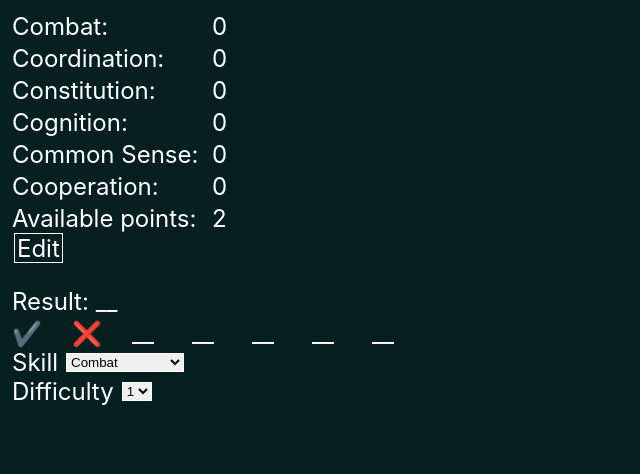
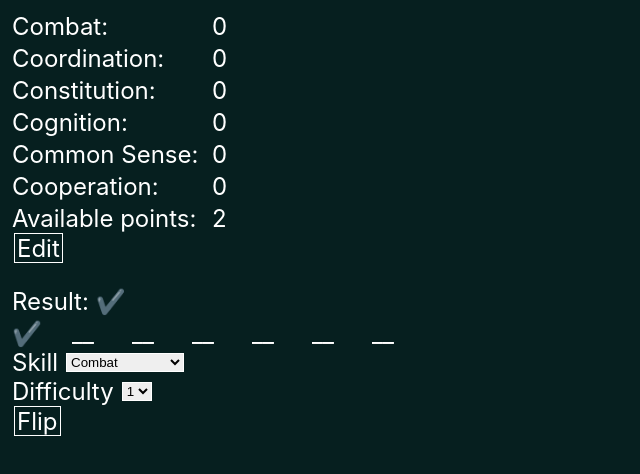
Before and after one commit to thekaz/CoinOpTableTop, a React (Create React App) app: page / in a window 1280 px wide. Both pictures are taken after a click on the button "Flip". Shown: the top 474 px of the page, without its empty margins (0-640 px from the left). Built offline with nearby package versions, Linux system fonts and the light colour scheme; the HTML template or start-up script is replaced by a standard one.

Commit message:
add early bailout

```diff
--- a/src/components/CoinFlipArea.tsx
+++ b/src/components/CoinFlipArea.tsx
@@ -7,10 +7,11 @@ import {
     DEFAULT_FLIP_RESULTS,
     TFLIP_RESULTS,
     defaultButtonStyle,
-    defaultSelectStyle
+    defaultSelectStyle,
 } from '../utils/CONSTANTS';
 import styled from '@emotion/styled';
 import { collateResults, doFlip, TFLIP_RETURN } from '../utils/coinflip';
+import CoinFlipResults from './CoinFlipResults';
 
 interface TPROPS {
     stats: TSTATS
@@ -42,16 +43,11 @@ const StyledOption = styled.option`
     background: inherit;
 `;
 
-const StyledFlipResultSpan = styled.span<{auto: boolean}>`
-    border: ${( { auto }) => auto ? '1px solid white': 'none'};
-`;
-
 const StyledResultDiv = styled.div`height: 32px;`;
 
 function CoinFlipArea({stats}: TPROPS) {
     const flipResultsRef = useRef(DEFAULT_FLIP_RESULTS);
     const skillCheckDcRef = useRef(1);
-    const timer = useRef<ReturnType<typeof setTimeout>>(null);
     const [modStat, setModStat] = useState('combat' as TSTAT);
     const [flippingState, setFlippingState] = useState(false);
     const [flipResults, setFlipResults] = useState(DEFAULT_FLIP_RESULTS);
@@ -64,42 +60,51 @@ function CoinFlipArea({stats}: TPROPS) {
     }, [flipResults, skillCheckDc]);
 
     const loopFlips = (modifier: number, count: number = 0)=> {
-        if (count >= 7) {
-            timer.current && clearTimeout(timer.current);
+        const flipReturn: TFLIP_RETURN = doFlip(modifier);
+        const newFlipResults: TFLIP_RESULTS = {
+            ...flipResultsRef.current,
+            [count+1]: flipReturn.result,
+        }
+        setFlipResults(newFlipResults);
+
+        const collatedResults = collateResults(newFlipResults);
+
+        if (collatedResults >= skillCheckDcRef.current) {
             setFlippingState(false);
-            setOverallPassResult(collateResults(flipResultsRef.current) >= skillCheckDcRef.current);
+            setOverallPassResult(true);
             return;
         }
-        timer.current = setTimeout(() => {
-            const flipReturn: TFLIP_RETURN = doFlip(modifier);
-            const newFlipResults: TFLIP_RESULTS = {
-                ...flipResultsRef.current,
-                [count+1]: flipReturn.result,
-            }
-            setFlipResults(newFlipResults);
+
+        if (collatedResults + 6 - count < skillCheckDcRef.current) {
+            setFlippingState(false);
+            setOverallPassResult(false);
+            return;
+        }
+
+        if (count >= 7) {
+            setFlippingState(false);
+            setOverallPassResult(collatedResults >= skillCheckDcRef.current);
+            return;
+        }
+
+        setTimeout(() => {
             loopFlips(flipReturn.modifier, count+1)
         }, modifier !== 0 ? 50 : 1000);
     };
 
     const flipButtonCallback = () => {
         setFlipResults(DEFAULT_FLIP_RESULTS);
+        flipResultsRef.current = DEFAULT_FLIP_RESULTS;
         setFlippingState(true);
         setOverallPassResult(null);
         const modifier = stats[modStat];
         loopFlips(modifier);
     };
 
-    const flipResultsKeys: Array<keyof TFLIP_RESULTS> = Object.keys(flipResults) as any;
-
     return <StyledWrapperDiv>
         <StyledResultDiv>Result: {overallPassResult === null ? "__" : overallPassResult ? '✔️' : '❌'}</StyledResultDiv>
         <StyledGridContainerDiv>
-            {flipResultsKeys.map((key: keyof TFLIP_RESULTS) =>
-                <div>{flipResults[key] === null ?
-                    "__" :
-                        <StyledFlipResultSpan auto={!!flipResults[key]?.auto}>{flipResults[key]?.pass ? '✔️' : '❌'}</StyledFlipResultSpan>
-                }</div>
-            )}
+           <CoinFlipResults flipResults={flipResults}/>
         </StyledGridContainerDiv>
         <StyledSelectDiv>
             <label>Skill </label>
--- /dev/null
+++ b/src/components/CoinFlipResults.tsx
@@ -0,0 +1,22 @@
+import React from 'react';
+import { TFLIP_RESULTS } from '../utils/CONSTANTS';
+import styled from '@emotion/styled';
+
+type TPROPS = {
+    flipResults: TFLIP_RESULTS
+}
+
+const StyledFlipResultSpan = styled.span<{auto: boolean}>`
+    border: ${( { auto }) => auto ? '1px solid white': 'none'};
+`;
+
+function CoinFlipResults( {flipResults}: TPROPS) {
+    return <>{(Object.keys(flipResults) as any).map((key: keyof TFLIP_RESULTS) =>
+        <div key={key}>{flipResults[key] === null ?
+            "__" :
+                <StyledFlipResultSpan auto={!!flipResults[key]?.auto}>{flipResults[key]?.pass ? '✔️' : '❌'}</StyledFlipResultSpan>
+        }</div>
+    )}</>
+}
+
+export default CoinFlipResults;
```
